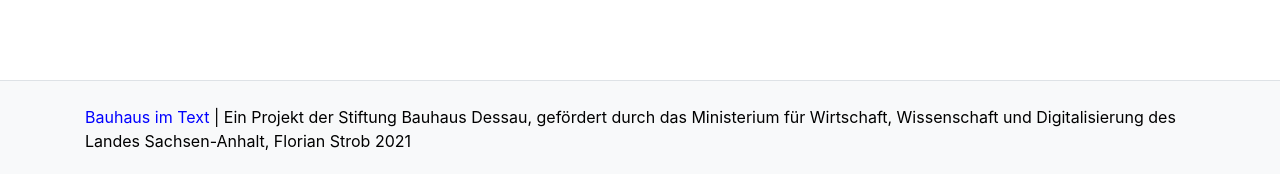
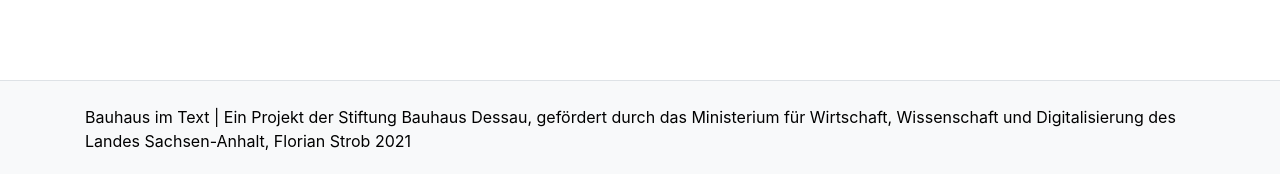
Before and after one commit to Bauhaus-im-Text/internetauftritt, a Jekyll site: the page built from pages/index.md, in a window 1280 px wide. Shown: the part 723-897 px from the top of the page. Built offline with Jekyll 4.4.1, drawn with Linux system fonts in a browser that asks for light colours.

Commit message:
Update custom.scss

```diff
--- a/assets/css/custom.scss
+++ b/assets/css/custom.scss
@@ -5,7 +5,7 @@
 
 /* Optionally tweak base body text and link color */
 $text-color: black !default;
-$link-color: blue !default;
+$link-color: black !default;
 $font-stack: arial !default;
 $base-font-family: arial !default;
 
```
